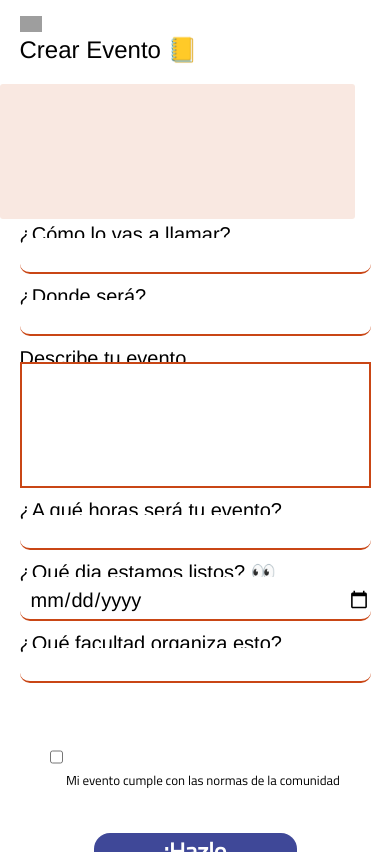
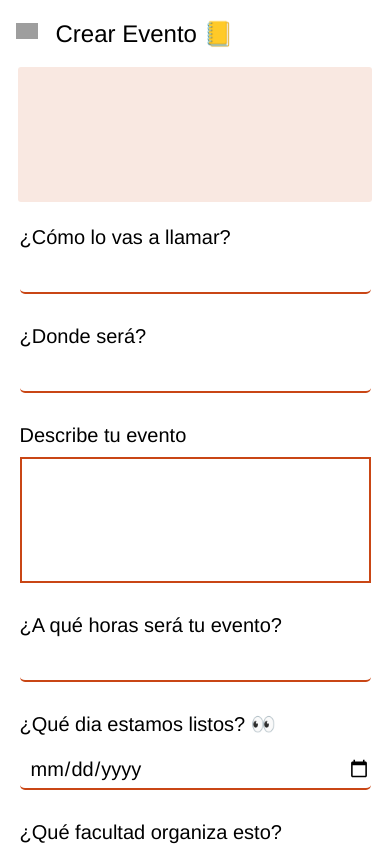
Before and after one commit to JcortesJ/myUNifyLite, a Next.js app in the folder unify_lite/: page /evento/crearEvento in a window 390 px wide. Built offline with nearby package versions, Linux system fonts and the light colour scheme; grey boxes are pictures that could not be loaded.

Commit message:
arreglados margenes editarE,U, Registro

```diff
--- a/unify_lite/pages/usuario/editarUsuario.tsx
+++ b/unify_lite/pages/usuario/editarUsuario.tsx
@@ -11,14 +11,14 @@ const EditarUsuario = () => {
     const [ig, setIg] = useState("No tiene");
 
 
-    const onSubmit =  (e: FormEvent) => {
+    const onSubmit = (e: FormEvent) => {
         e.preventDefault()
 
 
         const eventoPrueba: object = {
-            'nombreEvento':nombre,
-            'clave':clave,
-            'ig':ig
+            'nombreEvento': nombre,
+            'clave': clave,
+            'ig': ig
         }
 
         console.log(eventoPrueba)
@@ -30,12 +30,12 @@ const EditarUsuario = () => {
     async function saveFormData(data: object) {
         return await fetch("/api/formR", {
             body: JSON.stringify(data),
-            headers: {"Content-Type": "application/json"},
+            headers: { "Content-Type": "application/json" },
             method: "POST"
         })
     }
 
-    function molestar(){
+    function molestar() {
         alert('Aqui cambiaria una imagen, si tan solo tuviera una');
     }
     return (
@@ -47,6 +47,7 @@ const EditarUsuario = () => {
             </Head>
 
             <main className={styles.main}>
+                <div className={styles.cajitaScroll}>
                     <h3 className={styles.subtitle}>
                         <a href={'/usuario'}><img width={22} height={22} src={"/back_arrow.svg"} /></a>Editar Usuario
                     </h3>
@@ -61,15 +62,15 @@ const EditarUsuario = () => {
                     <form onSubmit={onSubmit}>
                         <div className={styles.divFila}>
                             <h3>¿Quieres cambiar tu usuario?</h3>
-                        <input name={'nom_user'} required={true} onChange={n => setNombre((n.target as HTMLInputElement).value)}  />
+                            <input name={'nom_user'} required={true} onChange={n => setNombre((n.target as HTMLInputElement).value)} />
                         </div>
                         <div className={styles.divFila}>
                             <h3>¿Vas a escoger una contraseña nueva?</h3>
-                        <input name={'clave_user'} required={true} onChange={l => setClave((l.target as HTMLInputElement).value)}  />
+                            <input name={'clave_user'} required={true} onChange={l => setClave((l.target as HTMLInputElement).value)} />
                         </div>
                         <div className={styles.divFila}>
                             <h3>¿Vas a cambiar tu ig?</h3>
-                        <input name={'ig_user'} required={true} onChange={d => setIg((d.target as HTMLInputElement).value)}  />
+                            <input name={'ig_user'} required={true} onChange={d => setIg((d.target as HTMLInputElement).value)} />
                             {/*cambiar por un textfield */}
                         </div>
 
@@ -83,6 +84,7 @@ const EditarUsuario = () => {
                                 <Link href={"/usuario"}> Cancelar</Link>  </button>
                         </section>
                     </form>
+                </div>
 
 
             </main>
--- a/unify_lite/styles/Home.module.css
+++ b/unify_lite/styles/Home.module.css
@@ -83,13 +83,17 @@
     flex-direction: column;
     /*border: 2px solid; */
     width: 90%;
+    margin-top: 5%;
 }
 
 .divFila h3 {
     text-align: left;
     font-family: 'arimo', sans-serif;
     font-size: 20px;
+    /*border: 2px solid; */
     font-weight: 400;
+    display: flex;
+    flex-direction: column;
 }
 
 
@@ -99,10 +103,11 @@
     padding-top: 2%;
     padding-bottom: 1%;
     height: 7%;
-    margin-top: -3%;
+    margin-top: 2%;
     border: none;
     border-bottom: 2px solid #C94615;
     font-size: 20px;
+    /*border: 2px solid; */
     font-family: 'arimo', sans-serif;
     margin-bottom: 2%;
 }
@@ -111,7 +116,7 @@
     padding-top: 2%;
     padding-bottom: 20%;
     height: 50%;
-    margin-top: -3%;
+    margin-top: 2%;
     margin-bottom: 2%;
     border: none;
     border: 2px solid #C94615;
@@ -143,6 +148,8 @@
     background: rgba(201, 66, 12, 0.12);
     border-radius: 3px;
     margin-top: 2%;
+    margin-left: auto;
+    margin-right: auto;
 }
 
 .subtitle {
@@ -151,11 +158,14 @@
     margin: auto;
     margin-top: 2%;
     /*border: 2px solid; */
-    width: 90%;
+    width: 92%;
     margin-bottom: 4%;
+    display: flex;
+    text-align: right;
 }
 
-.subtitle img {
+.subtitle>a {
+    margin-top: 2%;
     margin-right: 5%;
 }
 
@@ -170,7 +180,7 @@
     .botonEstandar {
         display: block;
         background-color: #3F4898;
-        width: 203px;
+        width: fit-content;
         height: 52px;
         left: 85px;
         top: 347px;
@@ -189,8 +199,7 @@
         background-color: #616ee4;
     }
     .Flex1 {
-        /* border: 2px solid;
-         */
+        /*border: 2px solid; */
         margin-top: 5%;
         display: flex;
         flex-direction: column;
@@ -211,8 +220,8 @@
         padding-top: 10%;
     }
     .Flex2>.botonEstandar {
-        margin-left: 5%;
-        margin-right: 5%;
+        margin-left: 9%;
+        margin-right: 1%;
     }
     .footer {
         display: none;
@@ -236,18 +245,29 @@
     .footerNotMain {
         margin-top: 10%;
         display: flex;
+        /*border: 2px solid; */
         text-align: left;
         flex-direction: column;
         align-items: center;
         border-top: none;
-        width: 80%;
+        width: 90%;
         margin-left: auto;
         margin-right: auto;
         margin-bottom: -5%;
     }
     .footerNotMain p {
-        margin-bottom: -5%;
+        margin-bottom: -3%;
+        padding-top: 2%;
+        /*border: 2px solid; */
         font-size: 13px;
+        display: flex;
+        margin-left: 5%;
+        text-align: left;
+    }
+    .footerNotMain p>input {
+        margin-top: -5.5%;
+        margin-right: 2%;
+        border: 2px solid;
     }
     .footerNotMain a {
         font-size: 13px;
@@ -265,6 +285,8 @@
         border: 2px solid #3F4898;
         border-radius: 50%;
         display: inline-block;
+        margin-left: 30%;
+        position: relative;
     }
     .circuloUsuario img {
         position: relative;
--- a/unify_lite/styles/globals.css
+++ b/unify_lite/styles/globals.css
@@ -79,7 +79,7 @@ input {
     padding-left: 10px;
     border: none;
     border-bottom: 2px solid #C94615;
-    border-radius: 10px;
+    border-radius: 5px;
     font-size: 24px;
 }
 
```
Lines whose indentation alone changed are shown as unchanged.
